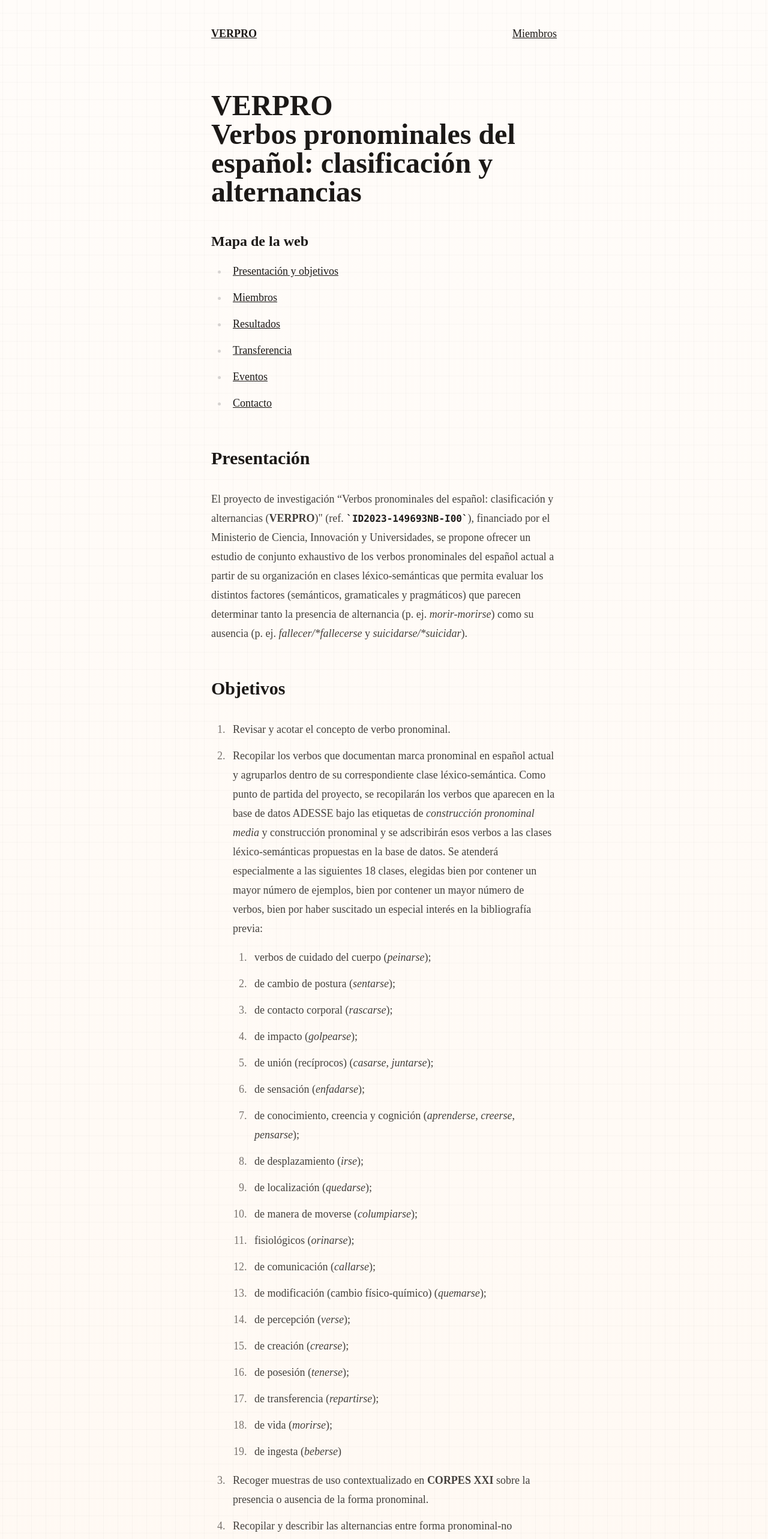
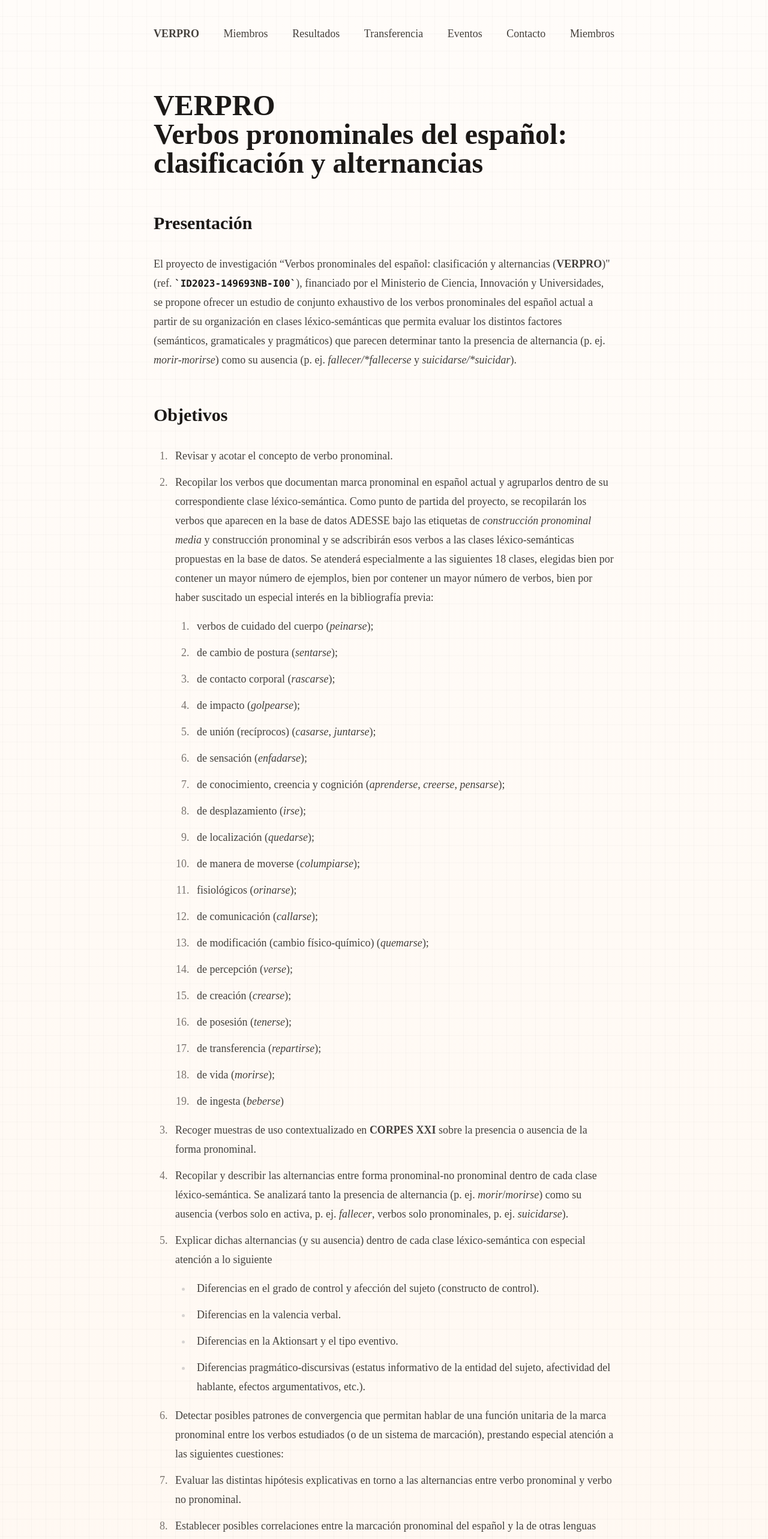
Before and after one commit to jesi-rgb/verpro, a SvelteKit app: page / in a window 1280 px wide. Shown: the top 2566 px of the page at 60% size. Built offline with nearby package versions, Linux system fonts and the light colour scheme.

Commit message:
feedback

```diff
--- a/src/lib/components/Container.svelte
+++ b/src/lib/components/Container.svelte
@@ -1,5 +1,5 @@
 <section
-    class="w-[90%] my-10 sm:max-w-md md:max-w-md xl:max-w-xl mx-auto prose prose-stone md:prose-lg"
+    class="w-[90%] my-10 sm:max-w-md md:max-w-xl xl:max-w-3xl mx-auto prose prose-stone md:prose-lg"
 >
     <slot></slot>
 </section>
--- a/src/lib/components/Header.svelte
+++ b/src/lib/components/Header.svelte
@@ -1,4 +1,10 @@
-<nav class="flex items-center justify-between mb-20">
+<nav class="flex items-center justify-between mb-20 not-prose">
     <a class="font-bold" href="/">VERPRO</a>
+
+    <a href="/miembros">Miembros</a>
+    <a href="/resultados">Resultados</a>
+    <a href="/transferencia">Transferencia</a>
+    <a href="/eventos">Eventos</a>
+    <a href="/contacto">Contacto</a>
     <a href="/miembros">Miembros</a>
 </nav>
--- a/src/routes/+page.svelte
+++ b/src/routes/+page.svelte
@@ -1,16 +1,6 @@
 <h1>
     VERPRO <br /> Verbos pronominales del español: clasificación y alternancias
 </h1>
-
-<h3>Mapa de la web</h3>
-<ul>
-    <li><a href="/">Presentación y objetivos</a></li>
-    <li><a href="/miembros">Miembros</a></li>
-    <li><a href="/resultados">Resultados</a></li>
-    <li><a href="/transferencia">Transferencia</a></li>
-    <li><a href="/eventos">Eventos</a></li>
-    <li><a href="/contacto">Contacto</a></li>
-</ul>
 
 <h2>Presentación</h2>
 <p>
@@ -38,11 +28,11 @@
         la base de datos ADESSE bajo las etiquetas de <i
             >construcción pronominal media</i
         >
-        y construcción pronominal y se adscribirán esos verbos a las clases
-        léxico-semánticas propuestas en la base de datos. Se atenderá
-        especialmente a las siguientes 18 clases, elegidas bien por contener un
-        mayor número de ejemplos, bien por contener un mayor número de verbos,
-        bien por haber suscitado un especial interés en la bibliografía previa:
+        y construcción pronominal y se adscribirán esos verbos a las clases léxico-semánticas
+        propuestas en la base de datos. Se atenderá especialmente a las siguientes
+        18 clases, elegidas bien por contener un mayor número de ejemplos, bien por
+        contener un mayor número de verbos, bien por haber suscitado un especial
+        interés en la bibliografía previa:
 
         <ol>
             <li>
@@ -115,9 +105,10 @@
     <li>
         Recopilar y describir las alternancias entre forma pronominal-no
         pronominal dentro de cada clase léxico-semántica. Se analizará tanto la
-        presencia de alternancia (p. ej. morir/morirse) como su ausencia (verbos
-        solo en activa, p. ej. fallecer, verbos solo pronominales, p. ej.
-        suicidarse).
+        presencia de alternancia (p. ej. <i>morir</i>/<i>morirse</i>) como su
+        ausencia (verbos solo en activa, p. ej. <i>fallecer</i>, verbos solo
+        pronominales, p. ej.
+        <i>suicidarse</i>).
     </li>
 
     <li>
--- a/src/routes/miembros/+page.svelte
+++ b/src/routes/miembros/+page.svelte
@@ -1,5 +1,5 @@
 <script>
-    import Miembro from '$lib/components/Miembro.svelte'
+    import Miembro from "$lib/components/Miembro.svelte";
 </script>
 
 <h1>Miembros</h1>
@@ -8,11 +8,9 @@
 
 <main class="flex flex-col gap-32">
     <Miembro imgUrl="/pics/elena.jpg">
-        <h3 slot="name">Elena Felíu</h3>
+        <h3 slot="name">Elena Felíu Arquiola</h3>
 
-        <a href="https://orcid.org/0000-0002-3711-041X" slot="orcid"
-            >Elena en Orcid</a
-        >
+        <a href="https://orcid.org/0000-0002-3711-041X" slot="orcid">Orcid</a>
 
         <details slot="details">
             <summary>Detalles sobre Elena</summary>
@@ -101,9 +99,7 @@
 
     <Miembro imgUrl="/pics/lilian.jpg">
         <h3 slot="name">Lilián Guerrero</h3>
-        <a slot="orcid" href="https://orcid.org/0000-0002-6118-913X"
-            >Lilián en Orcid</a
-        >
+        <a slot="orcid" href="https://orcid.org/0000-0002-6118-913X">Orcid</a>
 
         <details slot="details">
             <summary>Detalles de Lilián</summary>
@@ -166,9 +162,7 @@
 
     <Miembro imgUrl="/pics/carmen.jpg">
         <h3 slot="name">Carmen Conti Jiménez</h3>
-        <a slot="orcid" href="https://orcid.org/0000-0003-3075-3575"
-            >Carmen en Orcid</a
-        >
+        <a slot="orcid" href="https://orcid.org/0000-0003-3075-3575">Orcid</a>
 
         <details slot="details">
             <summary>Detalles de Carmen</summary>
@@ -262,9 +256,7 @@
 
 <Miembro imgUrl="/pics/valeria.jpg">
     <h3 slot="name">Valeria A. Belloro</h3>
-    <a slot="orcid" href="https://orcid.org/0000-0002.2868-2408"
-        >Carmen en Orcid</a
-    >
+    <a slot="orcid" href="https://orcid.org/0000-0002.2868-2408">Orcid</a>
 
     <details slot="details">
         <summary>Detalles de Carmen</summary>
```
Also changed, not shown: 1 other file (tests, documents, lock files or other folders).
